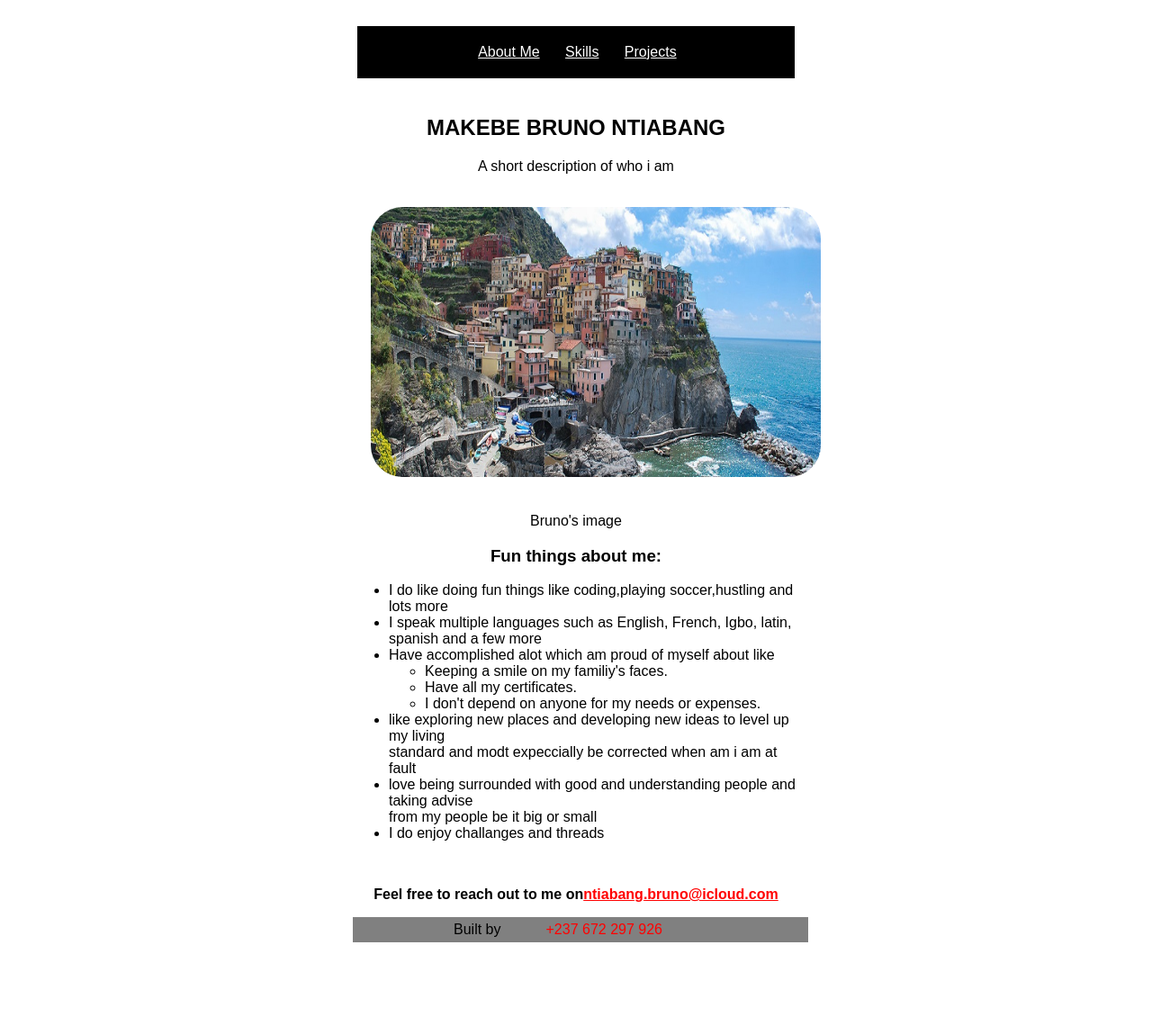
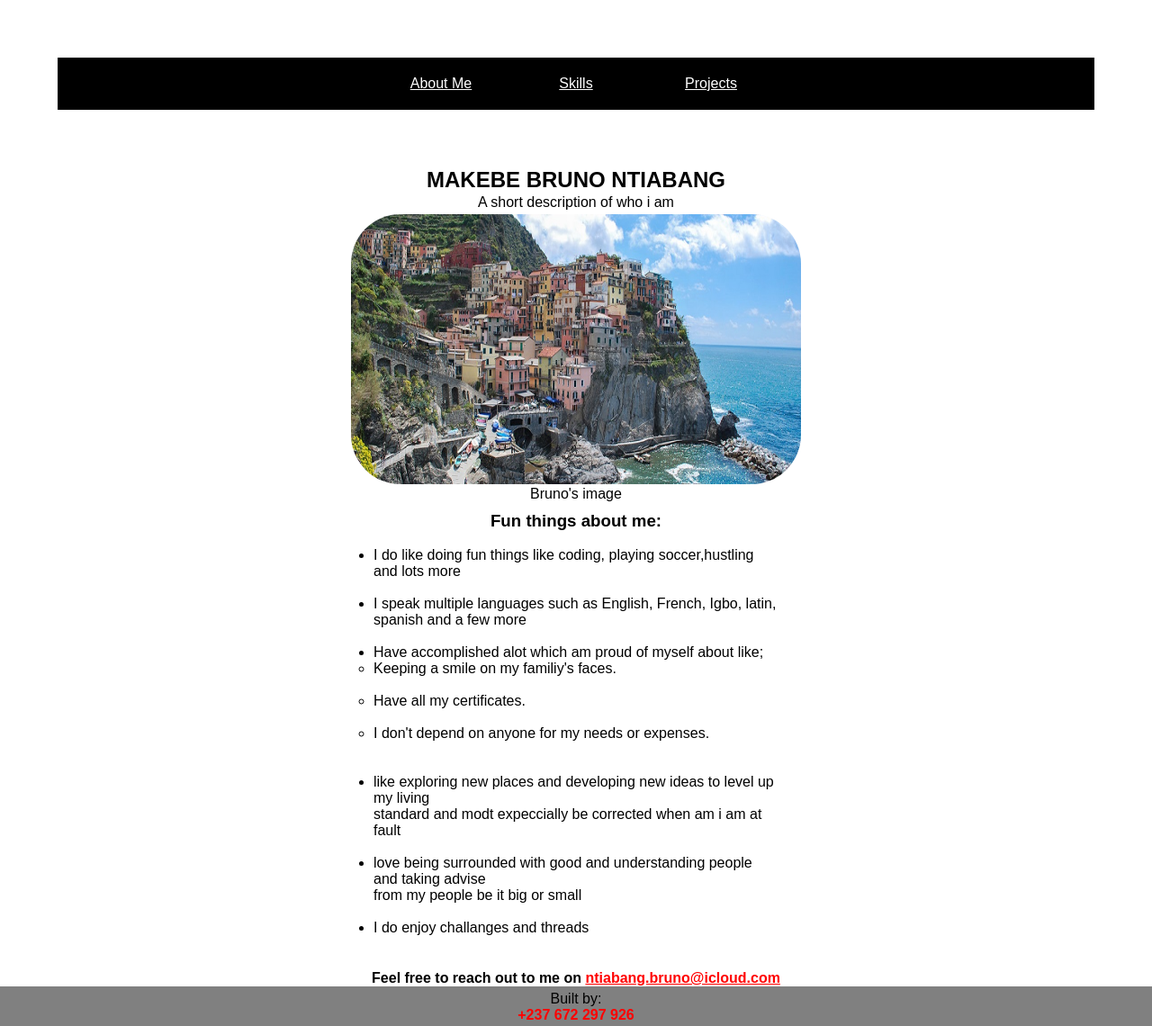
Before and after one commit to Bruno24564/Portfolio, a plain HTML site: page index.html in a window 1280 px wide. Shown: the whole page at 90% size. Before the commit the page ends 1055 px from the top, so only its background shows below. Drawn offline with Linux system fonts and the light colour scheme.

Commit message:
ABOUT ME

```diff
--- a/index.html
+++ b/index.html
@@ -11,9 +11,9 @@
         <div class="nav">
             <nav>
                 <ul>
-                    <li><a href="#AboutME">About Me</a></li>
-                    <li><a href="#AboutME">Skills</a></li>
-                    <li><a href="#AboutME">Projects</a></li>
+                    <li><a href="#">About Me</a></li>
+                    <li><a href="#">Skills</a></li>
+                    <li><a href="#">Projects</a></li>
                 </ul>
             </nav>
 
@@ -26,28 +26,28 @@
     <p>Bruno's image</p>
 
 <div id="About Me">
-    <h3>Fun things about me:</h3>
+    <h3>Fun things about me:</h3><br>
 
-<ul id="About Me">
-    <li>I do like doing fun things like coding,playing soccer,hustling and lots more</li>
-    <li>I speak multiple languages such as English, French, Igbo, latin, spanish and a few more </li>
-    <li>Have accomplished alot which am proud of myself about like
+<ul id="me">
+    <li>I do like doing fun things like coding, playing soccer,hustling and lots more</li><br>
+    <li>I speak multiple languages such as English, French, Igbo, latin, spanish and a few more </li><br>
+    <li>Have accomplished alot which am proud of myself about like;<br>
         <ul>
-            <li>Keeping a smile on my familiy's faces.</li>
-            <li>Have all my certificates.</li>
-            <li>I don't depend on anyone for my needs or expenses.</li>
-        </ul></li>
-    <li>like exploring new places and developing new ideas to level up my living<br>standard and modt expeccially be corrected when am i am at fault</li>
-    <li>love being surrounded with good and understanding people and taking advise <br> from my people be it big or small</li>
-    <li>I do enjoy challanges and threads</li>
+            <li>Keeping a smile on my familiy's faces.</li><br>
+            <li>Have all my certificates.</li><br>
+            <li>I don't depend on anyone for my needs or expenses.</li><br>
+        </ul></li><br>
+    <li>like exploring new places and developing new ideas to level up my living<br>standard and modt expeccially be corrected when am i am at fault</li><br>
+    <li>love being surrounded with good and understanding people and taking advise <br> from my people be it big or small</li><br>
+    <li>I do enjoy challanges and threads</li><br>
 </ul>
 </div>
     <br>
-    <p><b>Feel free to reach out to me on<a href="mail :ntiabang.bruno@icloud.com">ntiabang.bruno@icloud.com</a> </b></p>
+    <p><b>Feel free to reach out to me on <a href="mail:ntiabang.bruno@icloud.com">ntiabang.bruno@icloud.com</a> </b></p>
 
     <div class="number">
             <number>
-                Built by<a href ="tel:+237672297926" class="num">+237 672 297 926</a>
+                Built by: <br><a href ="tel:+237672297926" class="num"><strong>+237 672 297 926</strong></a>
             </number>
 
         </div>
--- a/style.css
+++ b/style.css
@@ -1,7 +1,42 @@
+*{
+    padding: 0;
+    margin: 0;
+    box-sizing: border-box;
+}
+
 body {
-    /* text-align: center; */
-    padding: 0px 30%;
+    background-size: cover;
+    background-position: center;
     font-family:Arial;
+}
+
+.container {
+    padding: 5%;
+
+}
+
+nav {
+background-color: black;
+text-align: center;
+
+}
+
+nav ul {
+    display: inline-flex;
+    list-style: none;
+    color: #fff;
+}
+
+nav ul li {
+    width: 120px;
+    margin: 15px;
+    padding:5px;
+
+}
+
+nav ul li a{
+    color: white;
+
 }
 h2 {
     text-align: center;
@@ -9,12 +44,15 @@ h2 {
 
 p.one {
     text-align: center;
+    margin-bottom: 4px;
+
 }
 
 img {
     border-radius: 55px;
     border-width: 30px;
-    padding: 20px;
+    display: block;
+    margin: 0 auto 0 auto;
     width: 500px;
     height: 300px;
     opacity: 1px;
@@ -22,40 +60,17 @@ img {
 
 P {
     text-align: center;
+    margin-top: 2px;
+}
+
+#me {
+    margin: auto;
+    width: 450px;
 }
 
 h3{
     text-align: center;
-}
-
-.container {
-    padding: 5px;
-
-}
-
-nav {
-background-color: black;
-}
-
-nav ul {
-    text-align: center;
-    padding: 20px 50px 20px 50px;
-    width: 80%;
-    justify-content: center;
-
-
-}
-
-nav ul li {
-    text-align: center;
-    display: inline;
-    margin: 12px;
-
-}
-
-nav ul li a{
-    color: white;
-
+    margin-top: 10px;
 }
 
 p a {
@@ -71,7 +86,7 @@ p a {
     display: flex;
 }
 
-number a {
+.number a {
     padding-left: 50px;
     padding-right: 50px;
     text-align: center;
```
